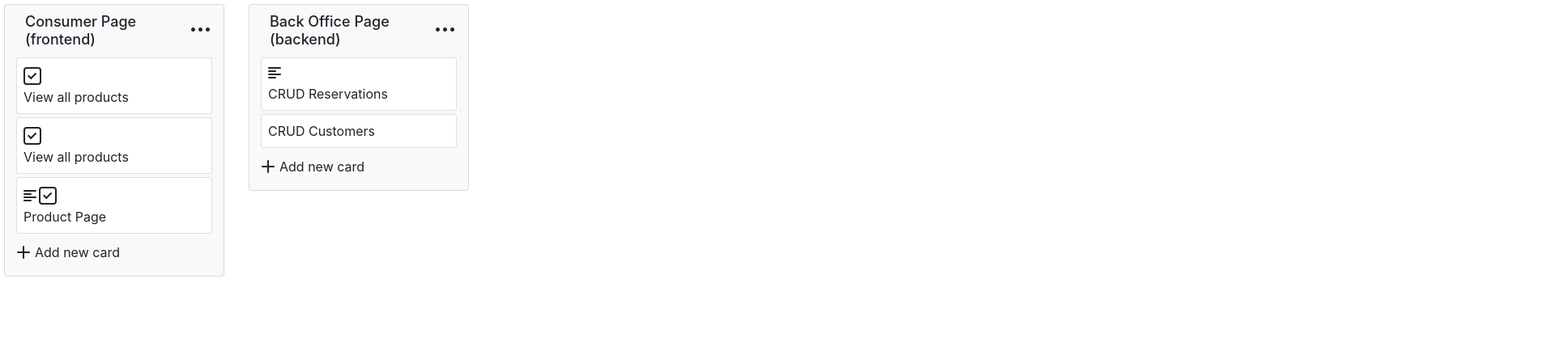
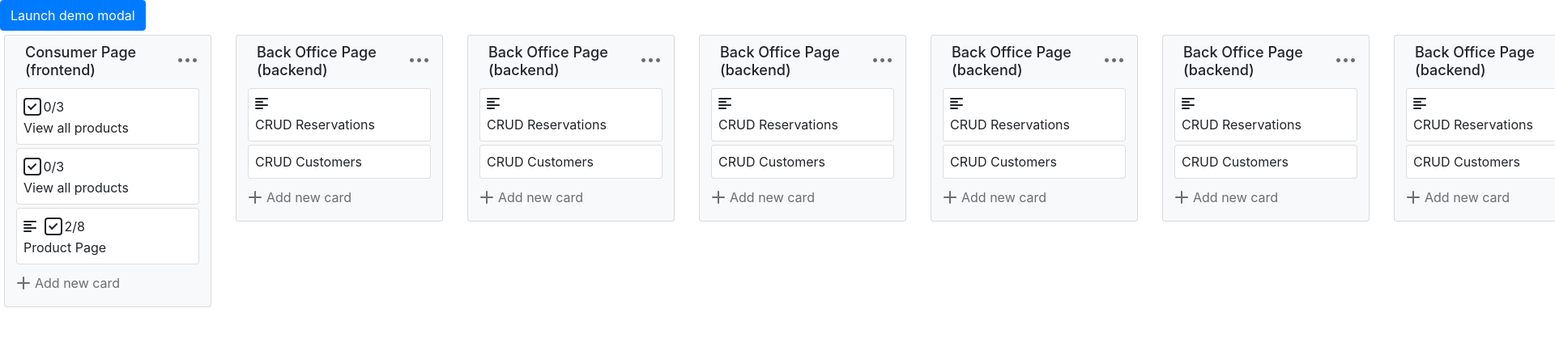
Before and after one commit to Purarity/Trello_Copy, a React (Create React App) app: page / in a window 1280 px wide. Shown: the top 418 px of the page at 81% size, 1920 px wide, since content can reach past the window. Built offline with nearby package versions, Linux system fonts and the light colour scheme.

Commit message:
added scrollbar, edit icon, more css, started with modal

```diff
--- a/src/App.css
+++ b/src/App.css
@@ -7,12 +7,26 @@
   right: -8px;
 }
 
+.card-option-button,
+.card-option-button:hover {
+  background-color: #dadbe2;
+  color: #172b4d;
+  border-radius: 5px;
+  position: absolute;
+  right: -8px;
+}
+
 .card-background {
   background-color: #ebecf0;
 }
+.task-hover:hover {
+  background-color: #f4f5f7;
+}
 
-.taskHover:hover {
-  background-color: #f4f5f7;
+.new-task-hover:hover {
+  background-color: #dadbe2;
+  color: #172b4d;
+  border-radius: 5px;
 }
 
 .list {
@@ -23,3 +37,39 @@
 .align-left {
   text-align: left;
 }
+
+.list-scroll {
+  display: flex;
+  flex-wrap: nowrap;
+  overflow-x: auto;
+}
+
+.edit-icon:hover:disabled {
+  color: #172b4d;
+  background-color: #ebecf0;
+  border-color: transparent;
+  position: absolute;
+  right: 0px;
+  padding: 8px;
+  margin-right: 2px;
+}
+
+.edit-icon:disabled {
+  color: transparent;
+  background-color: transparent;
+  border-color: transparent;
+  position: absolute;
+  right: 0px;
+  padding: 8px;
+  margin-right: 2px;
+}
+
+.checks {
+  position: relative;
+  bottom: 2px;
+  right: 5px;
+}
+
+.pointer {
+  cursor: pointer;
+}
--- a/src/App.js
+++ b/src/App.js
@@ -1,11 +1,11 @@
 import React from "react";
 import "./App.css";
-import TrelloList from "./pages/TrelloList";
+import Main from "./pages/Main";
 
 function App() {
   return (
     <>
-      <TrelloList />
+      <Main />
     </>
   );
 }
--- a/src/components/TrelloCard.jsx
+++ b/src/components/TrelloCard.jsx
@@ -4,14 +4,14 @@ import Task from "./TrelloTask";
 
 function TrelloCard({ title, tasks }) {
   return (
-    <Card style={{ width: "17rem", height: "100%" }} bg="light">
+    <Card style={{ width: "16rem", height: "100%" }} bg="light">
       <Card.Body style={{ padding: "10px" }}>
         <Card.Title className="card-title">
           <Container>
             <Row>
               <Col className="col-10">{title}</Col>
               <Col>
-                <Button variant="light" className="card-option-button">
+                <Button variant="light" className="card-option-button" disabled>
                   •••
                 </Button>
               </Col>
@@ -21,7 +21,7 @@ function TrelloCard({ title, tasks }) {
         {tasks.map((task) => {
           return <Task key={task.id} {...task} />;
         })}
-        <Button variant="light" block>
+        <Button variant="light" className="new-task-hover" block disabled>
           <div className="align-left">
             <i className="gg-math-plus" />
             Add new card
--- a/src/pages/TrelloList.jsx
+++ b/src/components/TrelloList.jsx
@@ -1,19 +1,19 @@
 import React from "react";
 import { CardDeck } from "react-bootstrap";
-import { list } from "../fakeService/cardList";
-import TrelloCard from "../components/TrelloCard";
+import TrelloCard from "./TrelloCard";
 
-function TrelloList(props) {
+function TrelloList({ list }) {
   return (
     <div className="list">
-      <CardDeck>
+      <CardDeck className="list-scroll">
         {list.map((card) => {
           return (
             <TrelloCard
               className="card-body"
+              as="col"
               key={card.id}
               {...card}
-            ></TrelloCard>
+            />
           );
         })}
       </CardDeck>
--- a/src/components/TrelloTask.jsx
+++ b/src/components/TrelloTask.jsx
@@ -1,12 +1,38 @@
 import React from "react";
-import { Card } from "react-bootstrap";
+import { Card, Button } from "react-bootstrap";
 
 function Task({ id, title, description, checkList }) {
+  let checked = 0;
+  let totalChecks = 0;
+  if (checkList) {
+    checkList.forEach((list1) => {
+      list1.list.forEach((list2) => {
+        totalChecks++;
+        if (list2.checked) {
+          checked++;
+        }
+      });
+    });
+  }
   return (
-    <Card className="p-2 m-1 taskHover" key={id}>
+    <Card
+      onClick={() => {
+        console.log("clicked task");
+      }}
+      className="p-2 m-1 task-hover pointer"
+      key={id}
+    >
       <div>
         {description ? <i className="gg-format-left" /> : null}
-        {checkList ? <i className="gg-check-r" /> : null}
+        {checkList ? (
+          <>
+            <i className="gg-check-r" />{" "}
+            <span className="checks">{`${checked}/${totalChecks}`}</span>
+          </>
+        ) : null}
+        <Button className="edit-icon" disabled>
+          {<i className="gg-pen" />}
+        </Button>
       </div>
       <div>{title}</div>
     </Card>
--- a/src/cssgg_icons.css
+++ b/src/cssgg_icons.css
@@ -40,6 +40,7 @@
 .gg-format-left {
   display: inline-block;
   margin-top: -11px;
+  margin-right: 10px;
   position: relative;
   transform: scale(var(--ggs, 1));
   width: 16px;
@@ -81,3 +82,45 @@
   top: -7px;
   left: 7px;
 }
+
+.gg-pen {
+  box-sizing: border-box;
+  position: relative;
+  display: block;
+  transform: rotate(-45deg) scale(var(--ggs, 1));
+  width: 14px;
+  height: 4px;
+  border-right: 2px solid transparent;
+  box-shadow: 0 0 0 2px, inset -2px 0 0;
+  border-top-right-radius: 1px;
+  border-bottom-right-radius: 1px;
+  margin-right: -2px;
+}
+
+.gg-pen::after,
+.gg-pen::before {
+  content: "";
+  display: block;
+  box-sizing: border-box;
+  position: absolute;
+}
+
+.gg-pen::before {
+  background: currentColor;
+  border-left: 0;
+  right: -6px;
+  width: 3px;
+  height: 4px;
+  border-radius: 1px;
+  top: 0;
+}
+
+.gg-pen::after {
+  width: 8px;
+  height: 7px;
+  border-top: 4px solid transparent;
+  border-bottom: 4px solid transparent;
+  border-right: 7px solid;
+  left: -11px;
+  top: -2px;
+}
--- a/src/fakeService/cardList.js
+++ b/src/fakeService/cardList.js
@@ -109,4 +109,112 @@ export const list = [
       },
     ],
   },
+  {
+    id: "3",
+    title: "Back Office Page (backend)",
+    tags: ["MVP"],
+    tasks: [
+      {
+        id: "3a",
+        title: "CRUD Reservations",
+        description:
+          "Reservations data structure(id,customerId,productId,status",
+      },
+      {
+        id: "3b",
+        title: "CRUD Customers",
+        description: "",
+      },
+    ],
+  },
+  {
+    id: "4",
+    title: "Back Office Page (backend)",
+    tags: ["MVP"],
+    tasks: [
+      {
+        id: "4a",
+        title: "CRUD Reservations",
+        description:
+          "Reservations data structure(id,customerId,productId,status",
+      },
+      {
+        id: "4b",
+        title: "CRUD Customers",
+        description: "",
+      },
+    ],
+  },
+  {
+    id: "5",
+    title: "Back Office Page (backend)",
+    tags: ["MVP"],
+    tasks: [
+      {
+        id: "5a",
+        title: "CRUD Reservations",
+        description:
+          "Reservations data structure(id,customerId,productId,status",
+      },
+      {
+        id: "5b",
+        title: "CRUD Customers",
+        description: "",
+      },
+    ],
+  },
+  {
+    id: "6",
+    title: "Back Office Page (backend)",
+    tags: ["MVP"],
+    tasks: [
+      {
+        id: "6a",
+        title: "CRUD Reservations",
+        description:
+          "Reservations data structure(id,customerId,productId,status",
+      },
+      {
+        id: "6b",
+        title: "CRUD Customers",
+        description: "",
+      },
+    ],
+  },
+  {
+    id: "7",
+    title: "Back Office Page (backend)",
+    tags: ["MVP"],
+    tasks: [
+      {
+        id: "7a",
+        title: "CRUD Reservations",
+        description:
+          "Reservations data structure(id,customerId,productId,status",
+      },
+      {
+        id: "7b",
+        title: "CRUD Customers",
+        description: "",
+      },
+    ],
+  },
+  {
+    id: "8",
+    title: "Back Office Page (backend)",
+    tags: ["MVP"],
+    tasks: [
+      {
+        id: "8a",
+        title: "CRUD Reservations",
+        description:
+          "Reservations data structure(id,customerId,productId,status",
+      },
+      {
+        id: "8b",
+        title: "CRUD Customers",
+        description: "",
+      },
+    ],
+  },
 ];
--- /dev/null
+++ b/src/pages/Main.jsx
@@ -0,0 +1,42 @@
+import React, { useState, useEffect } from "react";
+import TrelloList from "./../components/TrelloList";
+import { list } from "./../fakeService/cardList";
+import { Modal, Button } from "react-bootstrap";
+
+function Main(props) {
+  const [lists, setLists] = useState([]);
+
+  const [show, setShow] = useState(false);
+  const handleClose = () => setShow(false);
+  const handleShow = () => setShow(true);
+
+  useEffect(() => {
+    setLists(list);
+  }, []);
+
+  return (
+    <>
+      <Button variant="primary" onClick={handleShow}>
+        Launch demo modal
+      </Button>
+
+      <Modal show={show} onHide={handleClose} centered>
+        <Modal.Header closeButton>
+          <Modal.Title>Modal heading</Modal.Title>
+        </Modal.Header>
+        <Modal.Body>Woohoo, you're reading this text in a modal!</Modal.Body>
+        <Modal.Footer>
+          <Button variant="secondary" onClick={handleClose}>
+            Close
+          </Button>
+          <Button variant="primary" onClick={handleClose}>
+            Save Changes
+          </Button>
+        </Modal.Footer>
+      </Modal>
+      <TrelloList list={lists} />
+    </>
+  );
+}
+
+export default Main;
```
